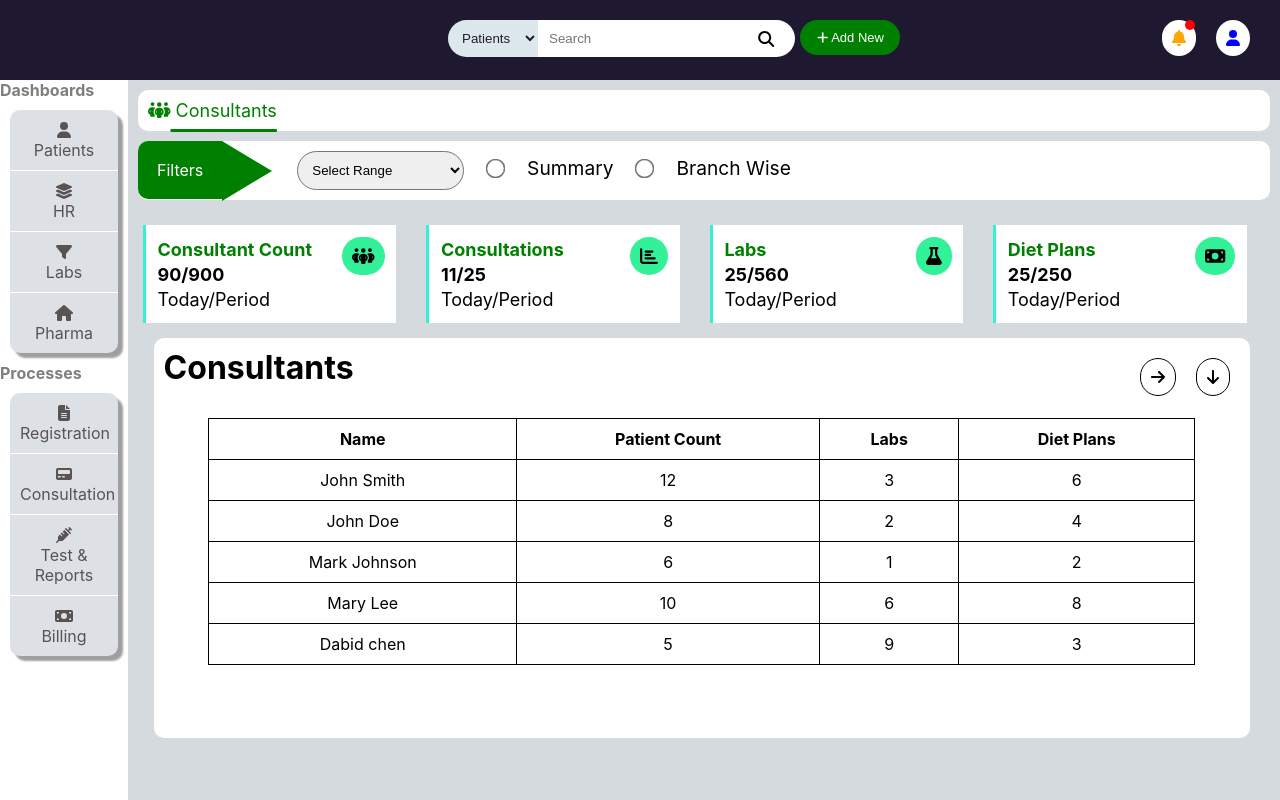
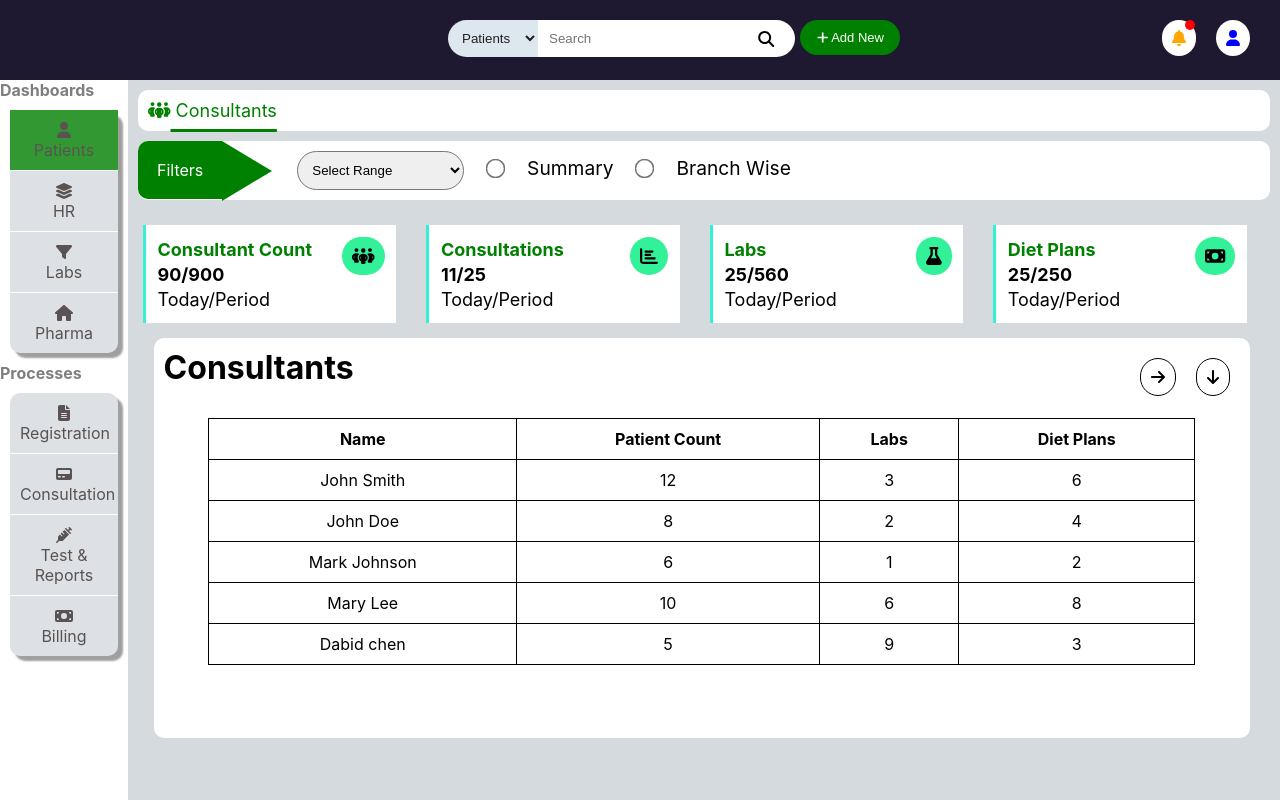
Before and after one commit to charan-churu/TecHub_Intership, a React (Create React App) app: page / in a window 1280 px wide. In both pictures the pointer is over the item "Patients". Built offline with nearby package versions, Linux system fonts and the light colour scheme.

Commit message:
Page.css

```diff
--- a/src/components/Page.css
+++ b/src/components/Page.css
@@ -120,6 +120,10 @@ li{
 li:last-child{
     border: none;
 }
+li:hover {
+  background-color: green;
+  colour:white;
+}
 article{
     margin-left: 10%;
 }
```
